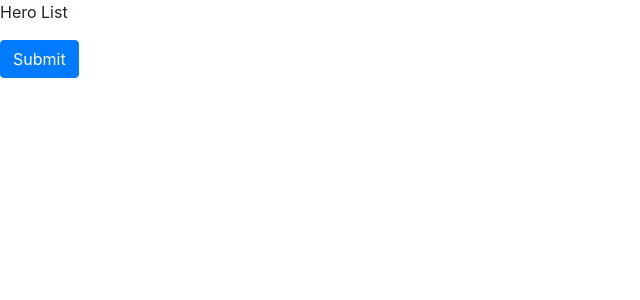
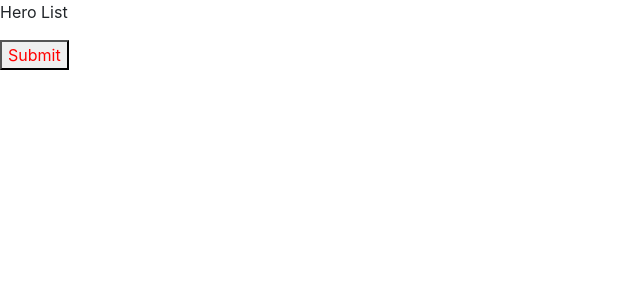
Before and after one commit to HaiderMalik12/angular-fundamentals, an Angular app: page / in a window 1280 px wide. Shown: the top 300 px of the page, without its empty margins (0-640 px from the left). Built offline with nearby package versions, Linux system fonts and the light colour scheme.

Commit message:
style binding

```diff
--- a/src/app/hero/hero-list/hero-list.component.ts
+++ b/src/app/hero/hero-list/hero-list.component.ts
@@ -5,13 +5,13 @@ import { Hero } from '../hero';
   selector: 'app-hero-list',
   template: `
   <p>{{title}} </p>
-  <button class="btn" [class.btn-primary] = "isPrimary"> Submit </button>
+  <button [style.color] = "isActive ? 'blue' : 'red' "> Submit </button>
   `,
   styleUrls: ['./hero-list.component.css']
 })
 export class HeroListComponent implements OnInit {
   title: string;
-  isPrimary = true;
+  isActive = false;
   constructor() {
     this.title = 'Hero List'
    }
```
